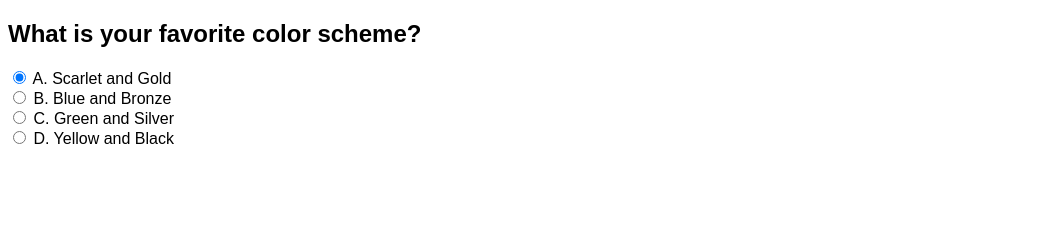
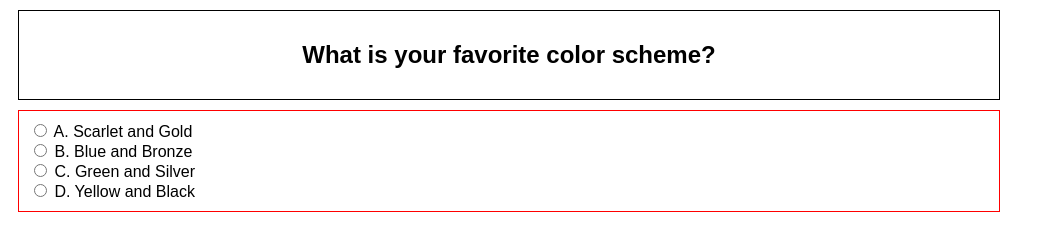
Before and after one commit to Team-8-ball/Harry-potter, a plain HTML site: page QUIZ-HOUSE/house-quiz.html in a window 1280 px wide. Shown: the whole page, without its empty margins (0-1055 px from the left). Drawn offline with Linux system fonts and the light colour scheme.

Commit message:
pushing changes before lunch

```diff
--- a/QUIZ-HOUSE/house-quiz-app.js
+++ b/QUIZ-HOUSE/house-quiz-app.js
@@ -2,10 +2,14 @@ import html from '../html.js';
 
 function makeTemplate() {
     return html`
-    <h2>What is your favorite color scheme?</h2>
+    <div id="question">
+        <h2>What is your favorite color scheme?</h2>
+    </div>
+
+    <div id="choices">
     <form id="house-quiz">
         <div>
-            <input type="radio" id="choice-a" name="house" value="a" checked>
+            <input type="radio" id="choice-a" name="house" value="a">
                 <label for="choice-a">A. Scarlet and Gold</label>
         </div>
 
@@ -24,13 +28,14 @@ function makeTemplate() {
                 <label for="choice-d">D. Yellow and Black</label>
         </div>
     </form>
+    </div>
     `;
 }
 
 export default class HouseApp {
-    constructor(house, onSelect) {
+    constructor(house) {
         this.choice = house;
-        this.onSelect = onSelect;
+        //this isn't used yet
     }
 
     render() {
@@ -40,10 +45,12 @@ export default class HouseApp {
         form.addEventListener('change', () => {
             event.preventDefault();
 
+            // window.location = '../MAP/map.html';
+
             const house = {
                 house: elements.house.value,
             };
-            console.log(house);
+            console.log('this is the users choice', house);
 
         });
 
--- a/QUIZ-HOUSE/house-quiz.css
+++ b/QUIZ-HOUSE/house-quiz.css
@@ -1,3 +1,18 @@
 body {
     font-family: sans-serif;
 }
+
+#question {
+    border: 1px solid black;
+    width: 75vw;
+    text-align: center;
+    margin: 10px;
+    padding: 10px;
+}
+
+#choices {
+    border: 1px solid red;
+    width: 75vw;
+    margin: 10px;
+    padding: 10px;
+}
--- a/QUIZ-HOUSE/house-quiz.html
+++ b/QUIZ-HOUSE/house-quiz.html
@@ -4,7 +4,7 @@
     <meta charset="UTF-8">
     <meta name="viewport" content="width=device-width, initial-scale=1.0">
     <meta http-equiv="X-UA-Compatible" content="ie=edge">
-    <title>Document</title>
+    <title>House Quiz | Harry Potter Quiz</title>
     <link rel="stylesheet" href="house-quiz.css">
 </head>
 <body>
```
